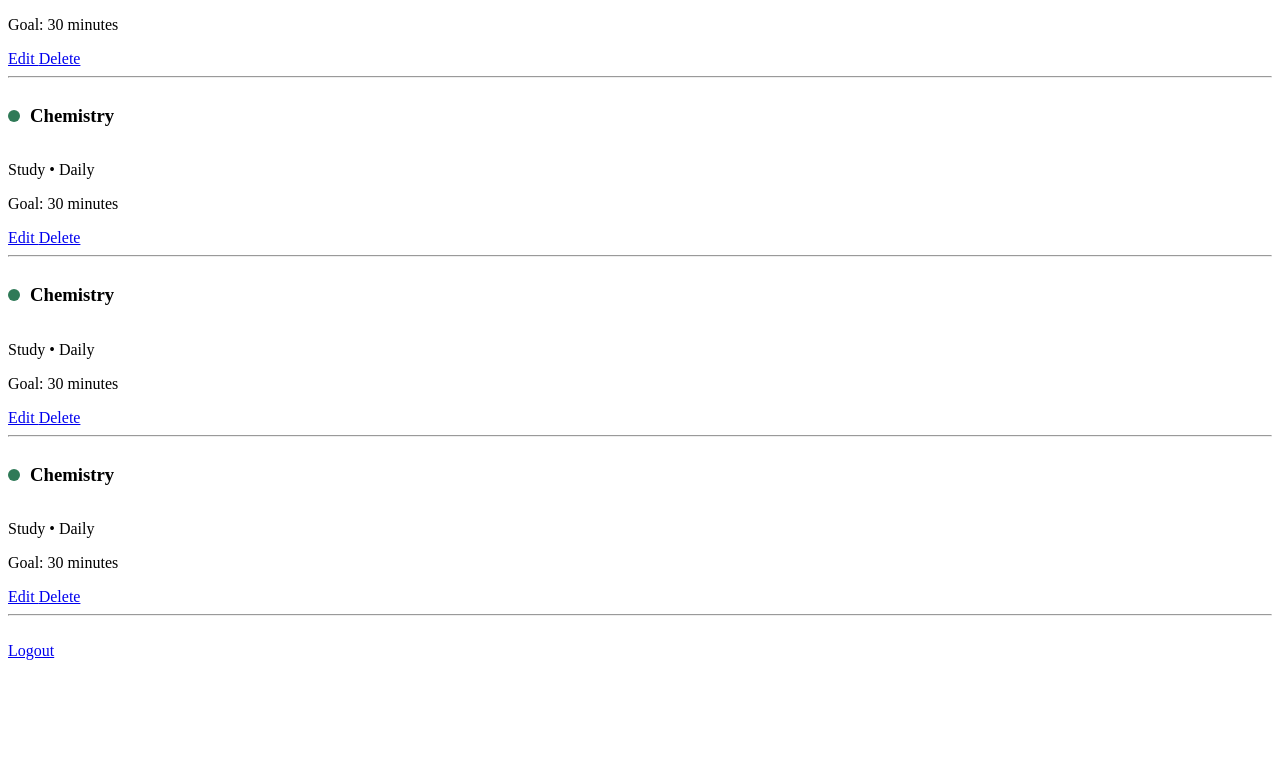
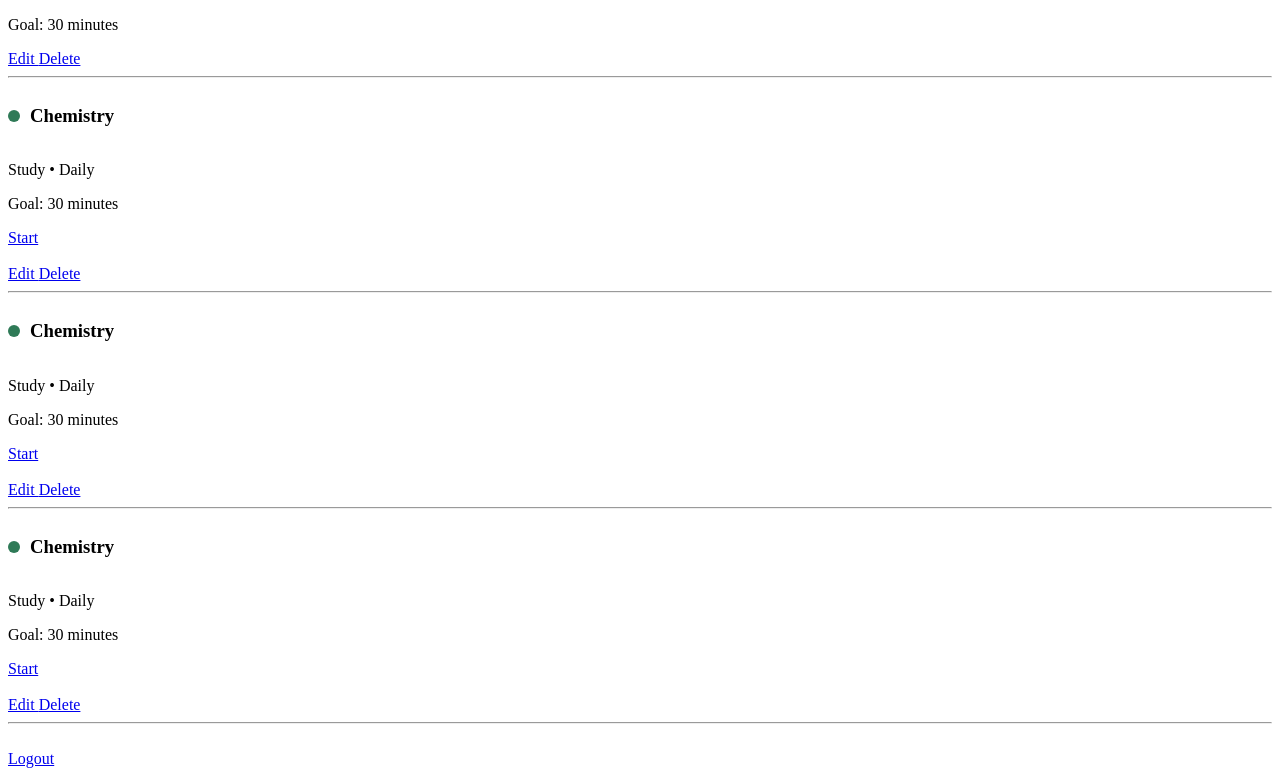
Before and after one commit to EvaShi612/life-tracker, a Flask app: page /dashboard in a window 1280 px wide. Shown: the part 801-1577 px from the top of the page. Before the commit the page ends 1461 px from the top, so only its background shows below. Run offline with Flask 3, Linux system fonts and the light colour scheme; a user stored in the database is signed in; data comes from the database, SQL or seed files in the repository; both versions use the stored data as it was after the commit.

Commit message:
add Start Timer button for linked habits

```diff
--- a/app.py
+++ b/app.py
@@ -116,9 +116,9 @@ def dashboard():
 
     conn = sqlite3.connect("life_tracker.db")
 
-
     # -----------------------------------------------------
     # 查询当前用户所有 Habit
+    # action_id 用来连接 Habit 和 Activity Timer
     # -----------------------------------------------------
 
     habits = conn.execute(
@@ -130,7 +130,8 @@ def dashboard():
             category,
             frequency,
             goal_minutes,
-            color
+            color,
+            action_id
         FROM habits
         WHERE user_email = ?
         """,
--- a/templates/dashboard.html
+++ b/templates/dashboard.html
@@ -171,6 +171,18 @@ Recent Activity
                 Goal: {{ habit[5] }} minutes
             </p>
 
+            <!--
+            如果这个 Habit 已经关联 Activity，
+            就显示 Start 按钮。habit[7] = action_id    -->
+            {% if habit[7] %}
+
+                <a href="{{ url_for('activity_timer', action_id=habit[7]) }}">
+                Start
+                </a>
+
+                <br><br>
+            {% endif %}
+
 
             <!--
             Edit 按钮
```
Also changed, not shown: life_tracker.db.
